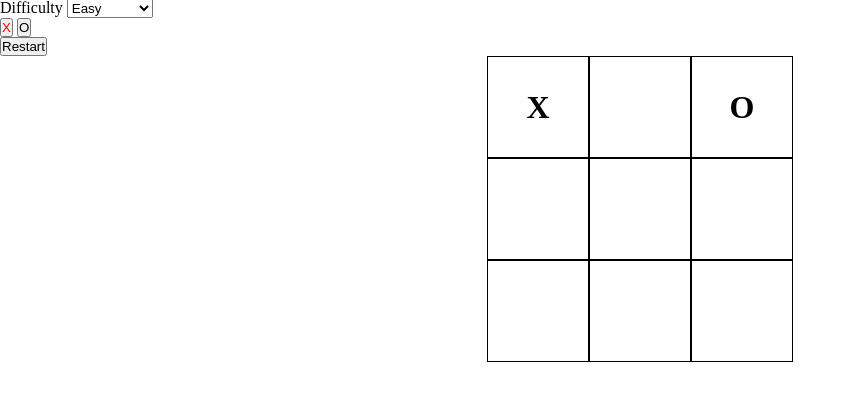
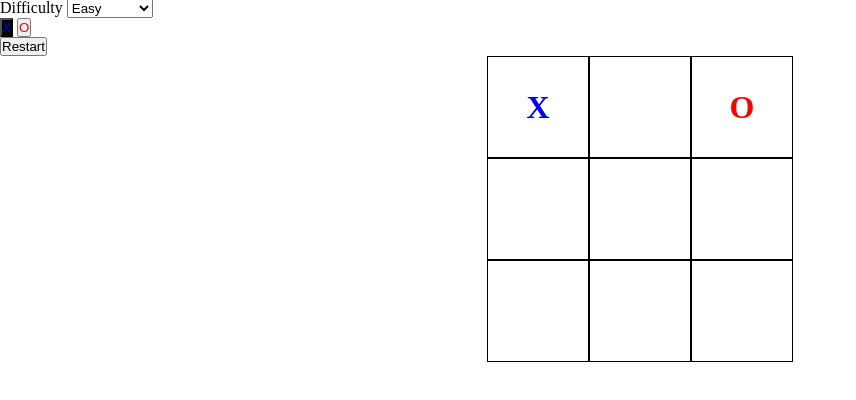
Before and after one commit to xinweny/tic-tac-toe, a plain HTML site: page index.html in a window 1280 px wide. Both pictures are taken after a click on the element 538 px from the left and 145 px from the top of the page. Shown: the part 38-438 px from the top of the page, without its empty margins (0-856 px from the left). Drawn offline with Linux system fonts and the light colour scheme.

Commit message:
Add color to different markers

```diff
--- a/index.html
+++ b/index.html
@@ -23,8 +23,8 @@
           </select>
         </div>
         <div class="marker-btns">
-          <button id="x-btn" class="clicked" data-marker="X">X</button>
-          <button id="o-btn" data-marker="O">O</button>
+          <button id="x-btn" class="clicked x" data-marker="X">X</button>
+          <button id="o-btn" class="o" data-marker="O">O</button>
         </div>
         <button id="reset-btn">Restart</button>
       </div>
--- a/main.js
+++ b/main.js
@@ -10,7 +10,17 @@ const dom = (() => {
 
   const get = element => _elements[element];
 
-  const setMarker = (cell, marker) => cell.textContent = marker;
+  const setMarker = (cell, marker) => {
+    cell.textContent = marker;
+
+    if (marker == 'X') {
+      cell.classList.add('x');
+      if (cell.classList.contains('o')) cell.classList.remove('o');
+    } else if (marker == 'O') {
+      cell.classList.add('o');
+      if (cell.classList.contains('x')) cell.classList.remove('x');
+    }
+  }
 
   const clearMarkers = () => {
     for (const cell of _elements.cells) {
--- a/style.css
+++ b/style.css
@@ -26,5 +26,13 @@
 }
 
 button.clicked {
+  background-color: black;
+}
+
+.x {
+  color: blue;
+}
+
+.o {
   color: red;
 }
```
